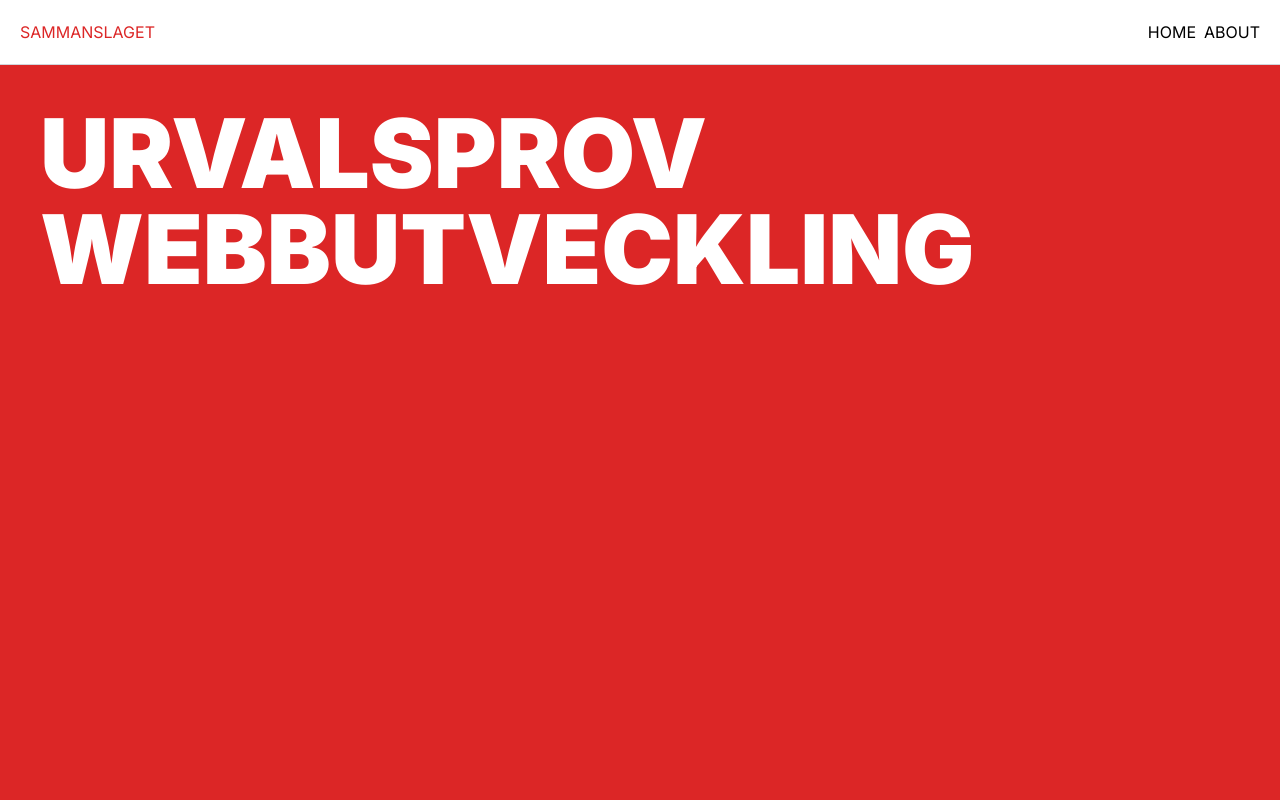
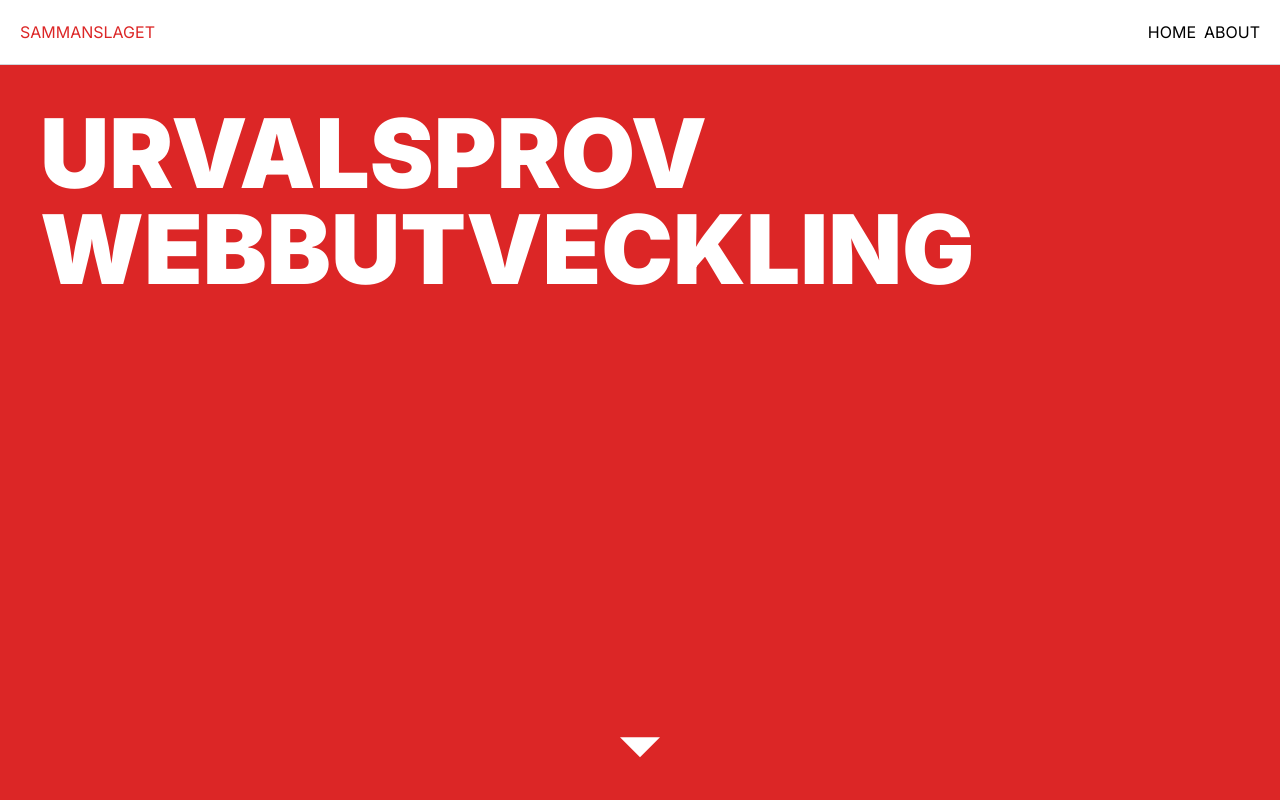
Before and after one commit to AnnaBrum/Sammanslaget, a Next.js app: page / in a window 1280 px wide. Shown: the top 800 px of the page. Built offline with nearby package versions, Linux system fonts and the light colour scheme.

Commit message:
added arrow framer emotion

```diff
--- a/package.json
+++ b/package.json
@@ -13,6 +13,7 @@
     "autoprefixer": "10.4.15",
     "eslint": "8.47.0",
     "eslint-config-next": "13.4.19",
+    "framer-motion": "^10.16.1",
     "next": "13.4.19",
     "postcss": "8.4.28",
     "react": "18.2.0",
--- /dev/null
+++ b/src/app/components/JumpingArrow.jsx
@@ -0,0 +1,33 @@
+import React from 'react';
+import { motion } from 'framer-motion';
+
+const JumpingArrow = () => {
+  const jumpVariants = {
+    initial: { y: 0 },
+    jump: { y: [-10, 10, -10] },
+    repeat: Infinity
+  };
+
+  return (
+    <div className="flex h-screen items-center justify-center mb-2">
+      <motion.svg
+
+        xmlns="http://www.w3.org/2000/svg"
+        width="100"
+        height="100"
+        viewBox="0 0 100 100"
+        variants={jumpVariants}
+
+        animate="jump"
+        transition={{
+            repeat: Infinity,
+            duration: 1,
+          }}
+      >
+        <path d="M50 80L30 60H70L50 80Z" fill="white" />
+      </motion.svg>
+    </div>
+  );
+};
+
+export default JumpingArrow;
--- a/src/app/page.jsx
+++ b/src/app/page.jsx
@@ -1,4 +1,6 @@
+"use client";
 import ImageCarousel from "./components/imageCarousel";
+import JumpingArrow from "./components/JumpingArrow";
 
 const images = [
   "/Startsida-lightmode.jpeg",
@@ -9,6 +11,8 @@ const imagesSecond = [
   "/Startsida-lightmode.jpeg",
   "/budget.png"
 ]
+
+
 export default function Home() {
   return (
     <main>
@@ -16,7 +20,7 @@ export default function Home() {
         <h1 className="text-4xl sm:text-5xl md:text-7xl lg:text-8xl uppercase font-black p-10 [font-variation-settings:'wght'_900] hover:[font-variation-settings:'wght'_10] transition-[font-variation-settings] duration-200 text-white">
           Urvalsprov Webbutveckling{" "}
         </h1>
-        <p></p>
+        <JumpingArrow/>
         <div>
 
         </div>
```
Also changed, not shown: 1 other file (tests, documents, lock files or other folders).
